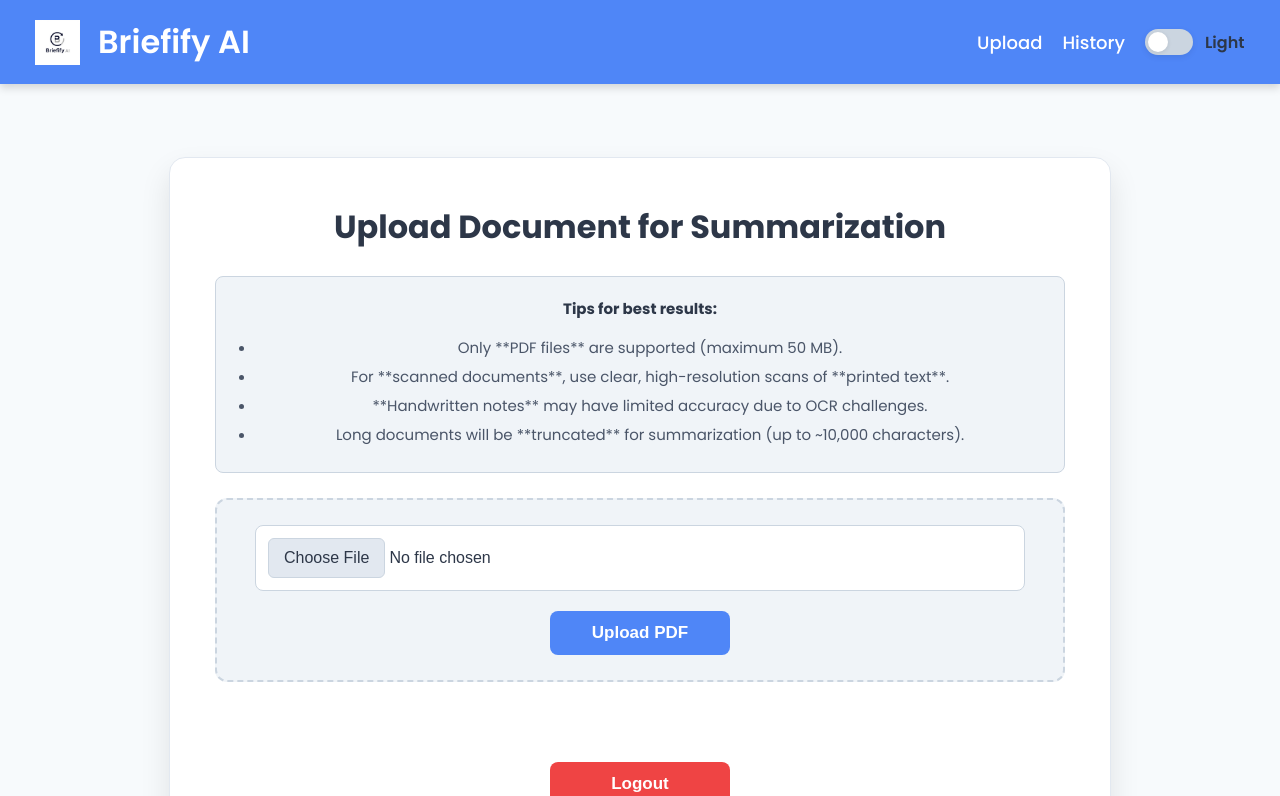
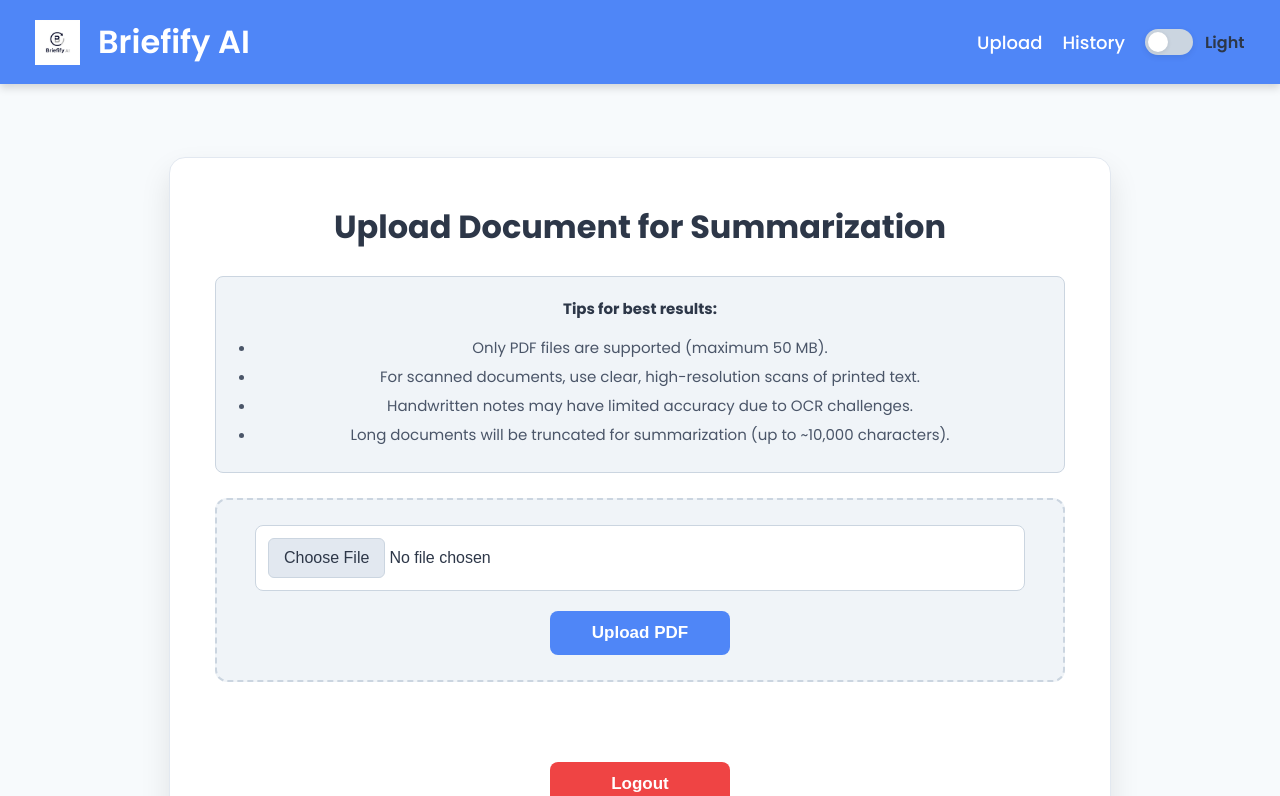
Before and after one commit to BEASTSHRIRAM/BriefifyAI, a React (Vite) app in the folder frontend/: page /upload in a window 1280 px wide. Shown: the top 796 px of the page. Built offline with nearby package versions, Linux system fonts and the light colour scheme; sample sign-in values are in the browser's storage.

Commit message:
Update DocumentUploadPage.jsx

```diff
--- a/frontend/src/components/Documents/DocumentUploadPage.jsx
+++ b/frontend/src/components/Documents/DocumentUploadPage.jsx
@@ -1,21 +1,20 @@
-// frontend/src/components/Documents/DocumentUploadPage.jsx
 import React, { useState } from 'react';
 import axios from 'axios';
 import { useAuth } from '../../context/AuthContext';
-import LogoutButton from '../auth/LogoutButton'; // Import LogoutButton
-import '../../App.css'; // Ensure global styles are available for spinner
+import LogoutButton from '../auth/LogoutButton';
+import '../../App.css';
 
 function DocumentUploadPage() {
   const [selectedFile, setSelectedFile] = useState(null);
   const [uploading, setUploading] = useState(false);
-  // Revert to storing a single string response message
-  const [responseMessage, setResponseMessage] = useState(''); // <--- Changed to store string
+
+  const [responseMessage, setResponseMessage] = useState('');
   const [error, setError] = useState('');
   const { token } = useAuth();
 
   const handleFileChange = (event) => {
     setSelectedFile(event.target.files[0]);
-    setResponseMessage(''); // Clear previous string response
+    setResponseMessage('');
     setError('');
   };
 
@@ -24,37 +23,39 @@ function DocumentUploadPage() {
       setError('Please select a PDF file to upload.');
       return;
     }
-    // Frontend File Validation
     if (selectedFile.type !== 'application/pdf') {
       setError('Only PDF files are allowed.');
       setSelectedFile(null);
       return;
     }
-    if (selectedFile.size > 50 * 1024 * 1024) { // 50 MB limit
+    if (selectedFile.size > 50 * 1024 * 1024) {
       setError('File size exceeds 50MB limit.');
       setSelectedFile(null);
       return;
     }
 
     setUploading(true);
-    setResponseMessage(''); // Clear previous response
+    setResponseMessage('');
     setError('');
 
     const formData = new FormData();
     formData.append('file', selectedFile);
 
     try {
-      const res = await axios.post('http://localhost:8080/api/documents/upload', formData, {
-        headers: {
-          'Content-Type': 'multipart/form-data',
-          'Authorization': `Bearer ${token}`
-        },
-      });
-      setResponseMessage(res.data); // Store the raw string response from backend
-      setSelectedFile(null); // Clear the selected file input
+      const res = await axios.post(
+    `${import.meta.env.VITE_BACKEND_API_URL}/api/documents/upload`,
+      formData,
+      {
+      headers: {
+      'Content-Type': 'multipart/form-data',
+      'Authorization': `Bearer ${token}`
+    },
+  }
+);
+      setResponseMessage(res.data);
+      setSelectedFile(null);
     } catch (err) {
       console.error('File upload error:', err.response || err);
-      // Simpler error handling for string response from backend
       if (err.response && typeof err.response.data === 'string') {
         setError('Upload failed: ' + err.response.data);
       } else {
@@ -70,14 +71,14 @@ function DocumentUploadPage() {
       <div className="main-dashboard-container">
         <h2 className="main-dashboard-title">Upload Document for Summarization</h2>
 
-        {/* Upload Guidelines Section (as implemented previously) */}
+        {/* Upload Section */}
         <div className="upload-guidelines">
           <p><strong>Tips for best results:</strong></p>
           <ul>
-            <li>Only **PDF files** are supported (maximum 50 MB).</li>
-            <li>For **scanned documents**, use clear, high-resolution scans of **printed text**.</li>
-            <li>**Handwritten notes** may have limited accuracy due to OCR challenges.</li>
-            <li>Long documents will be **truncated** for summarization (up to ~10,000 characters).</li>
+            <li>Only PDF files are supported (maximum 50 MB).</li>
+            <li>For scanned documents, use clear, high-resolution scans of printed text.</li>
+            <li>Handwritten notes may have limited accuracy due to OCR challenges.</li>
+            <li>Long documents will be truncated for summarization (up to ~10,000 characters).</li>
           </ul>
         </div>
 
@@ -93,14 +94,13 @@ function DocumentUploadPage() {
 
         {error && <p className="error-message">{error}</p>}
 
-        {responseMessage && ( // Display the raw string response IF 'responseMessage' exists
+        {responseMessage && (
           <div className="response-display">
             <h3>Processing Complete!</h3>
-            <pre>{responseMessage}</pre> {/* Display the raw string here */}
+            <pre>{responseMessage}</pre>
           </div>
         )}
 
-        {/* Logout button at the bottom center */}
         <div className="logout-button-wrapper">
           <LogoutButton />
         </div>
```
